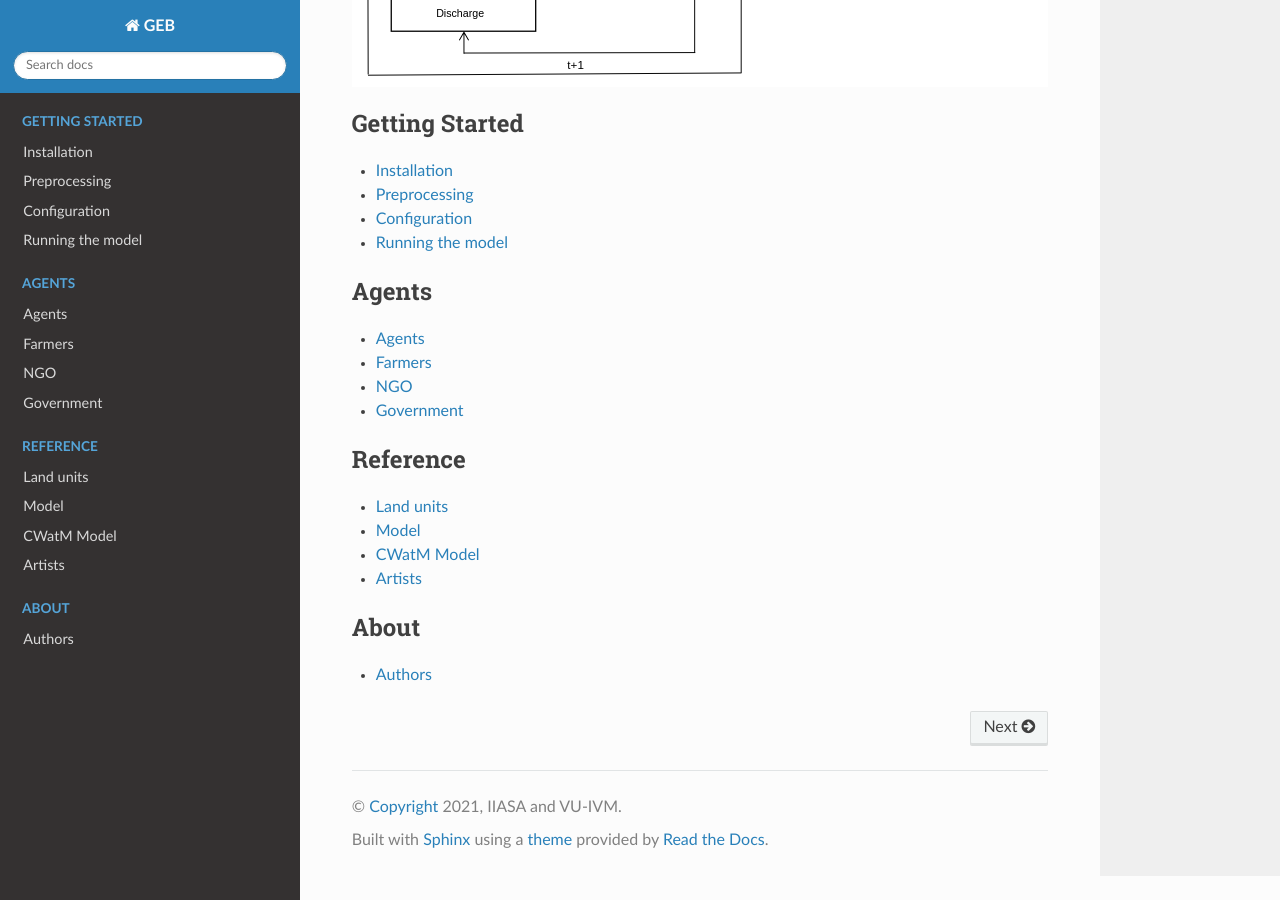
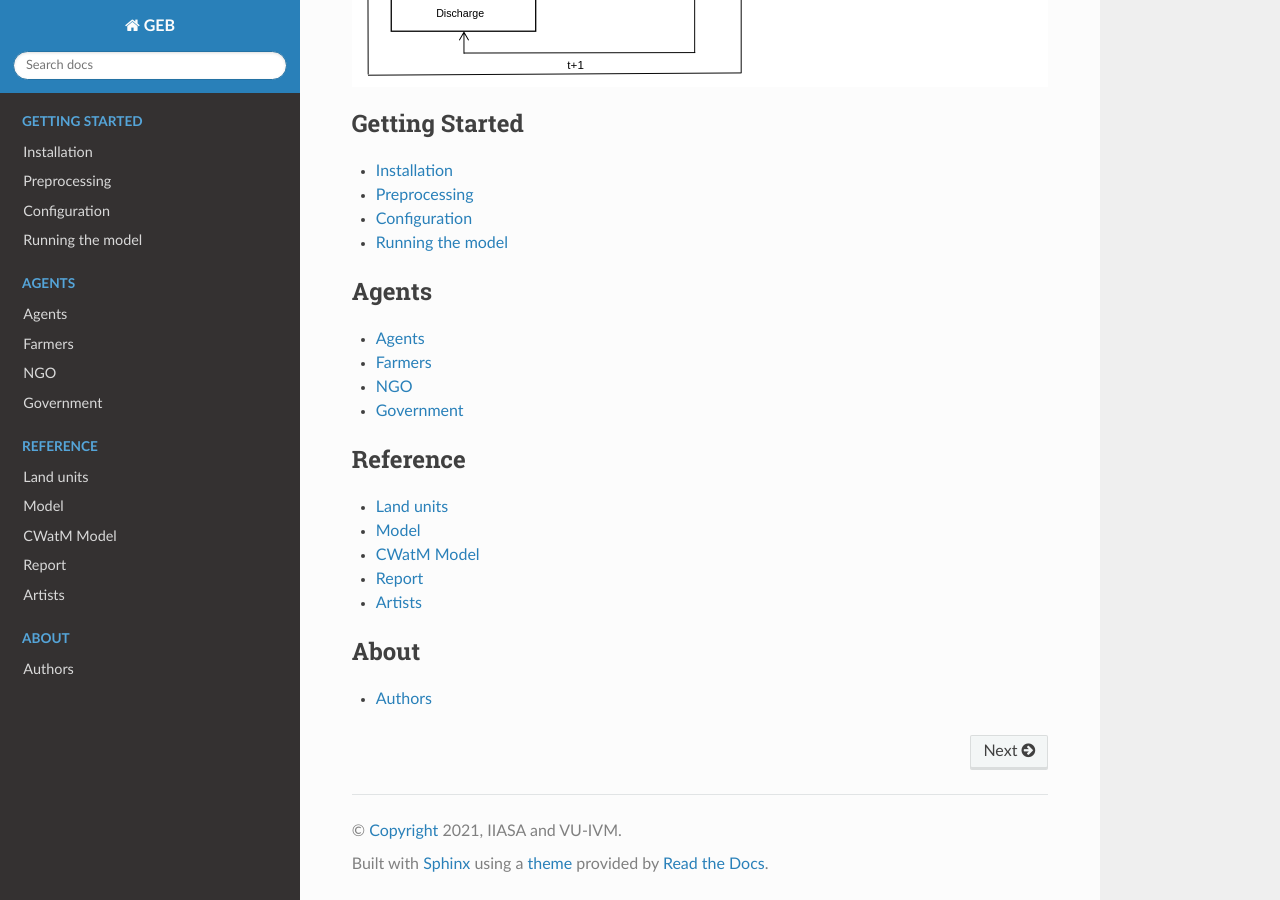
Before and after one commit to GEB-model/GEB, a Sphinx documentation site: the page built from docs/index.rst, in a window 1280 px wide and 900 px high, scrolled down 1103 px. Built offline with Sphinx 7.4.7 and the Read the Docs theme 2.0.0, drawn with Linux system fonts in a browser that asks for light colours.

Commit message:
Include report page

```diff
--- a/docs/index.rst
+++ b/docs/index.rst
@@ -39,6 +39,7 @@ The figure below shows a schematic overview of the model. The lower part of the
   Land units <landunits>
   Model <model>
   CWatM Model <cwatm_model>
+  Report <report>
   Artists <artists>
 
 .. toctree::
--- /dev/null
+++ b/docs/report.rst
@@ -0,0 +1,2 @@
+Report
+########
```
